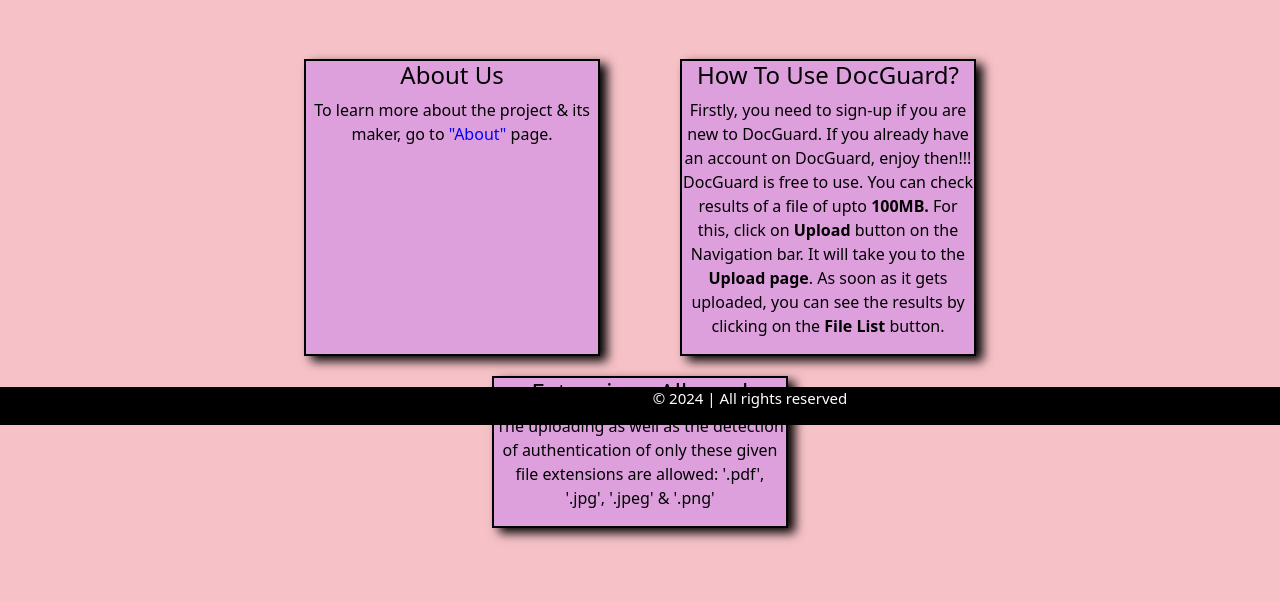
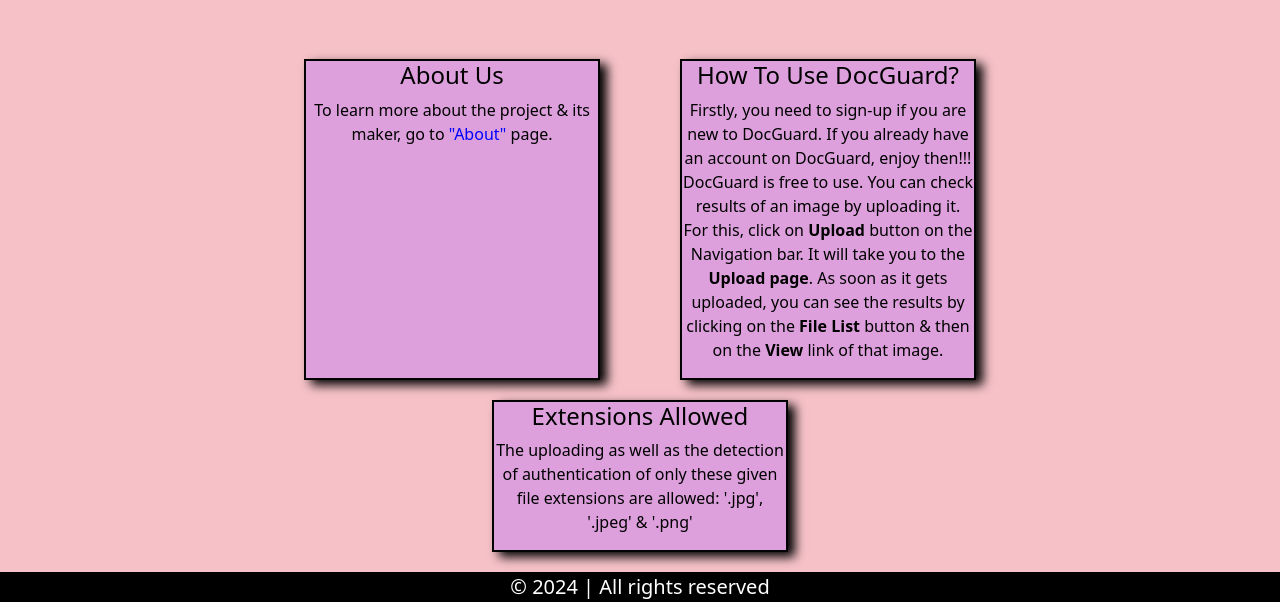
Before and after one commit to coderANYA/FYP-2024-mca, a Flask app: page / in a window 1280 px wide. Shown: the part 375-977 px from the top of the page. Before the commit the page ends 916 px from the top, so only its background shows below. Run offline with Flask 3, Linux system fonts and the light colour scheme.

Commit message:
final changes

```diff
--- a/code/common/file_utils.py
+++ b/code/common/file_utils.py
@@ -4,9 +4,6 @@
 
 # mime-types = the type of files which a computer understands
 mime_types = {
-    # PDF (.pdf)
-    'pdf' : 'application/pdf',
-
     # JPEG (.jpg, .jpeg):
     'jpg' : 'image/jpeg',
     'jpeg': 'image/jpeg',
@@ -30,13 +27,6 @@
         os.makedirs(upload_path)
     # The above 2 lines will handle the making of 'static' & 'uploads' folder & will never cause an error
 
-    if file.content_length > 100 * 1024 * 1024:      # Check if file size exceeds 100MB
-        return None       # Return None if file size is too large
-
-    # file.content_length gives you the size of the uploaded file in bytes.
-    # 100 * 1024 * 1024 calculates the size of 100MB in bytes.
-    # The if statement checks if the file size exceeds 100MB. If it does, it returns None, indicating that the file size is too large.
-
     # Uncomment the below line to restrict file types
     if not is_file_allowed(name):
         return None
--- a/code/templates/about.html
+++ b/code/templates/about.html
@@ -20,6 +20,12 @@
         margin: 10px auto;
         border: 40px solid palevioletred;
         background-color: #f6c2c8;
+      }
+      body{
+        min-height: 100vh;
+        min-height: 100dvh;
+        display: grid;
+        grid-template-rows: auto 1fr auto;
       }
     </style>
   </head>
--- a/code/templates/index.html
+++ b/code/templates/index.html
@@ -60,6 +60,14 @@
         text-decoration: solid underline;
         color: blue;
       }
+
+      /* Below is the code for fixing the footer */
+      body{
+        min-height: 100vh;
+        min-height: 100dvh;
+        display: grid;
+        grid-template-rows: auto 1fr auto;
+      }
     </style>
   </head>
   <body>
@@ -81,15 +89,14 @@
         <div class="box">
           <h4>How To Use DocGuard?</h4>
           <p>
-            Firstly, you need to sign-up if you are new to DocGuard. If you already have an account on DocGuard, enjoy then!!! DocGuard is free to use. You can check results of a file of upto <strong>100MB.</strong> For this, click on <strong>Upload</strong> button on the Navigation bar. It will take you to the <strong> Upload page</strong>. As soon as it gets uploaded, you can see the results by clicking on the  <strong> File List</strong> button.
+            Firstly, you need to sign-up if you are new to DocGuard. If you already have an account on DocGuard, enjoy then!!! DocGuard is free to use. You can check results of an image by uploading it. For this, click on <strong>Upload</strong> button on the Navigation bar. It will take you to the <strong> Upload page</strong>. As soon as it gets uploaded, you can see the results by clicking on the  <strong> File List</strong> button & then on the <strong>View</strong> link of that image.
           </p>
         </div>
         <div class="box">
           <h4>Extensions Allowed</h4>
           <p>
-            The uploading as well as the detection of authentication of only
-            these given file extensions are allowed:
-            '.pdf', '.jpg', '.jpeg' & '.png'
+            The uploading as well as the detection of authentication of only these given file extensions are allowed:
+            '.jpg', '.jpeg' & '.png'
           </p>
         </div>
       </div>
--- a/code/templates/layout/base.html
+++ b/code/templates/layout/base.html
@@ -1,6 +1,6 @@
 <!-- Shortcut to generate basic HTML object will be bs5-$ & then press Enter -->
 <!-- Bootstrap Plugin is also required -->
-<!doctype html>
+<!DOCTYPE html>
 <html lang="en">
   <head>
     <title>DocGuard</title>
@@ -21,6 +21,22 @@
     />
     <!-- Shortcut for generating blocks will be => write fblock > Press Enter > Then rename them -->
     {% block css %}{% endblock %}
+    <style>
+      .alert {
+        position: fixed;
+        left: 50%;
+        translate: -50%;
+      }
+      footer {
+        background-color: black;
+        z-index: 1;
+      }
+      .footer_para {
+        color: white;
+        font-size: 15px;
+        text-align: center;
+      }
+    </style>
   </head>
 
   <body>
@@ -35,15 +51,17 @@
     </main>
 
     <footer>
-            <!-- place footer here -->
+      <div class="footer_para">
+        <p class="lead m-0">&copy; 2024 | All rights reserved</p>
+      </div>
     </footer>
 
     <!-- Bootstrap JavaScript Libraries -->
     <script
       src="https://cdn.jsdelivr.net/npm/@popperjs/core@2.11.8/dist/umd/popper.min.js"
       integrity="sha384-I7E8VVD/ismYTF4hNIPjVp/Zjvgyol6VFvRkX/vR+Vc4jQkC+hVqc2pM8ODewa9r"
-            crossorigin="anonymous">
-        </script>
+      crossorigin="anonymous"
+    ></script>
 
     <script
       src="https://cdn.jsdelivr.net/npm/bootstrap@5.3.2/dist/js/bootstrap.min.js"
--- a/code/templates/menu.html
+++ b/code/templates/menu.html
@@ -38,7 +38,7 @@
       }
       .menu {
       display: flex;
-      flex-grow: 1; /* Allow the links to take up remaining space */
+      flex-grow: 1;     /* Allow the links to take up remaining space */
       justify-content: flex-end;   /* Aligns the menu buttons to the right */
       }
       .links {
@@ -97,6 +97,7 @@
       .dropdown-content {
         display: none;
         position: absolute;
+        right: 10px;
         background-color: white;
         /* min-width: 160px; */
         box-shadow: 0px 8px 16px 0px black;
@@ -111,7 +112,7 @@
       /* Style the links inside the dropdown */
       .dropdown-content a {
         color: black;
-        padding: 12px 16px;
+        padding: 12px 2rem;
         text-decoration: none;
         display: block;
       }
@@ -119,18 +120,6 @@
       /* Change color of dropdown links on hover */
       .dropdown-content a:hover {
         background-color: lightgray;
-      }
-
-      footer {
-        background-color: black;
-        position: fixed;
-        bottom: 0;
-        width: 1500px;
-      }
-      .footer_para {
-        color: white;
-        font-size: 15px;
-        text-align: center;
       }
     </style>
   </head>
@@ -172,11 +161,5 @@
       </div>
       {% endif %}
     </nav>
-
-    <footer>
-      <div class="footer_para">
-        <p>&copy; 2024 | All rights reserved</p>
-      </div>
-    </footer>
   </body>
 </html>
--- a/code/templates/register.html
+++ b/code/templates/register.html
@@ -52,6 +52,12 @@
       border-radius: 5px;
       cursor: pointer;
     }
+    body{
+        min-height: 100vh;
+        min-height: 100dvh;
+        display: grid;
+        grid-template-rows: auto 1fr auto;
+      }
   </style>
 </head>
 <body>
--- a/code/templates/result.html
+++ b/code/templates/result.html
@@ -31,6 +31,12 @@
   .btn_btn:hover{
     color: white;
   }
+   body {
+   min-height: 100vh;
+   min-height: 100dvh;
+   display: grid;
+   grid-template-rows: auto 1fr auto;
+   }
 </style>
 
 <div class="container">
--- a/code/templates/upload.html
+++ b/code/templates/upload.html
@@ -56,6 +56,12 @@
         .btn-file_list:hover {
           color: white;
         }
+        body{
+        min-height: 100vh;
+        min-height: 100dvh;
+        display: grid;
+        grid-template-rows: auto 1fr auto;
+      }
     </style>
   </head>
   <body>
--- a/code/templates/view_file.html
+++ b/code/templates/view_file.html
@@ -30,6 +30,12 @@
   .btn_btn:hover{
     color: white;
   }
+  body {
+  min-height: 100vh;
+  min-height: 100dvh;
+  display: grid;
+  grid-template-rows: auto 1fr auto;
+  }
 </style>
 <div class="container my-5">
   <div class="row">
```
Also changed, not shown: code/templates/display_list.html (+9 -3 lines), code/templates/login.html (+9 -1 lines), code/project.db, code/static/ela/7.png, code/static/uploads/Ananya_seminar.png (deleted), code/static/uploads/ai_image_1.png (added), readme.md. Lines whose indentation alone changed are shown as unchanged.
